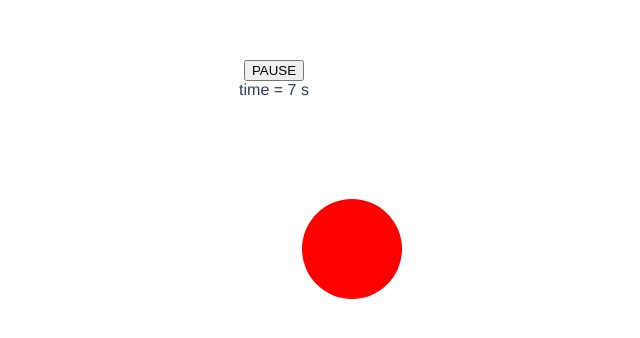
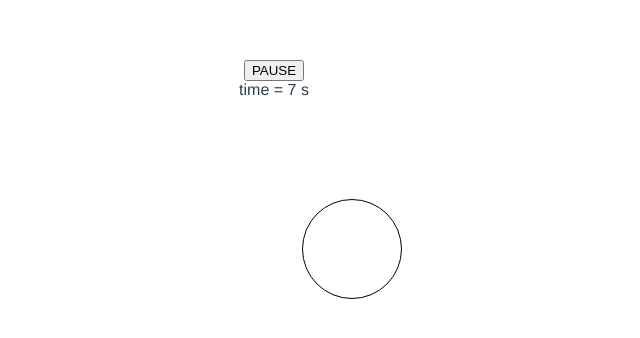
Before and after one commit to pknipp/collisions, a Vue app: page / in a window 1280 px wide. Shown: the top 338 px of the page, without its empty margins (366-1006 px from the left). Built offline with nearby package versions, Linux system fonts and the light colour scheme.

Commit message:
Get border to render (after setting border-style: solid).

```diff
--- a/src/App.vue
+++ b/src/App.vue
@@ -56,15 +56,15 @@ export default {
 .dot {
   position: absolute;
   box-sizing: border-box;
-  border-width: 10px;
+  border-width: 1px;
+  border-style: solid;
+  border-color: black;
   border-radius: 50%;
   height: 100px;
   width: 100px;
   top: 100px;
-  left: 100px;
-  background-color: red;
   transition-timing-function: linear;
-  transition-property: all
+  transition-property: all;
 }
 
 </style>
```
